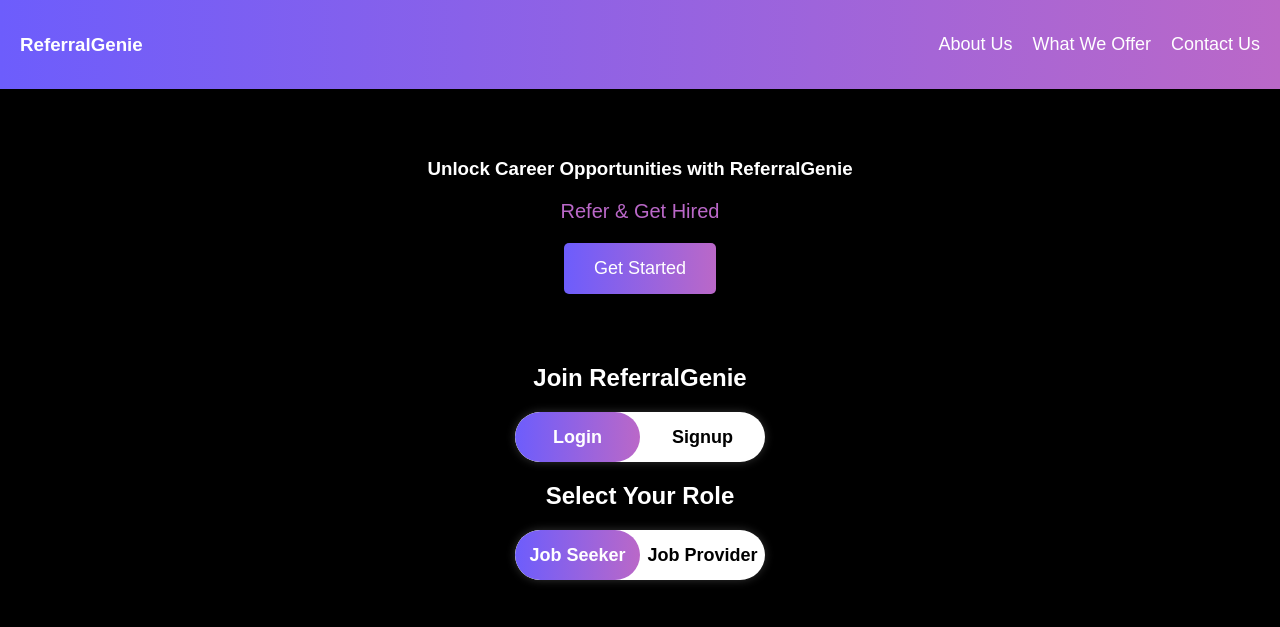
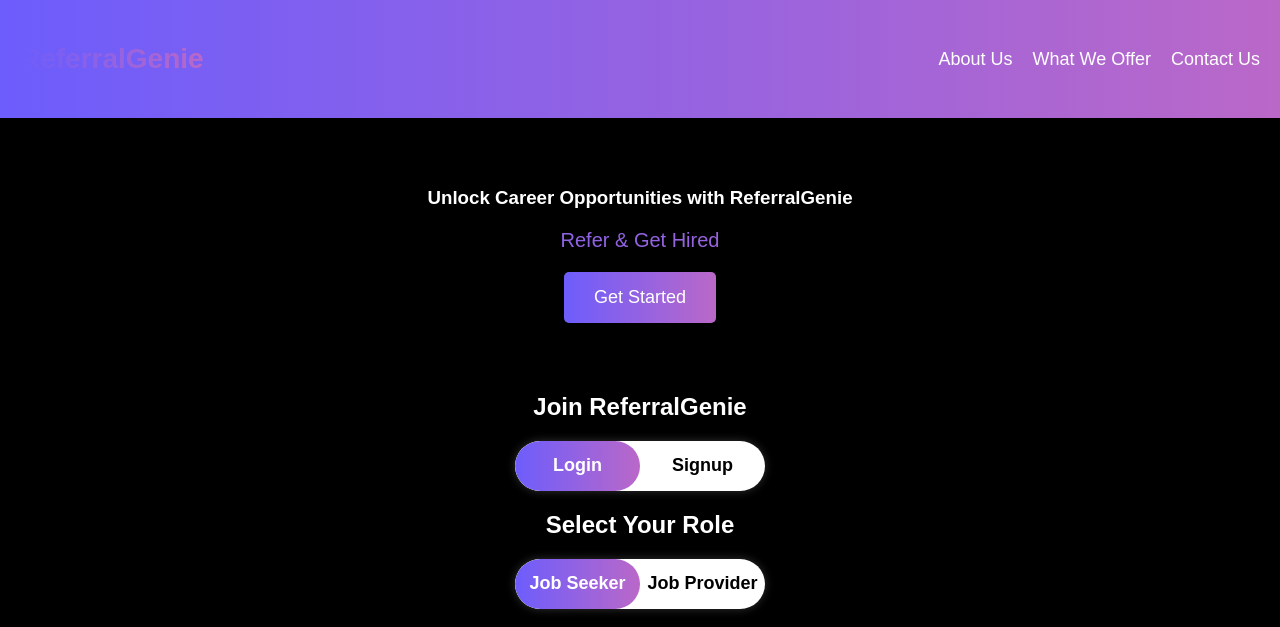
Before and after one commit to ShaikNihal0009/Referralgenie, a plain HTML site: page index.html in a window 1280 px wide. Shown: the top 627 px of the page. Drawn offline with Linux system fonts and the light colour scheme.

Commit message:
Update style.css

```diff
--- a/style.css
+++ b/style.css
@@ -20,6 +20,12 @@ header h1 {
     color: white;
 }
 
+header h3 {
+    font-size: 28px;
+    background: linear-gradient(to right, #6d5dfc, #ba68c8);
+    -webkit-background-clip: text;
+    -webkit-text-fill-color: transparent;
+}
 nav ul {
     list-style: none;
     display: flex;
@@ -47,7 +53,9 @@ nav ul li a {
 
 .hero p {
     font-size: 20px;
-    color: #ba68c8;
+    background: linear-gradient(to right, #6d5dfc, #ba68c8);
+    -webkit-background-clip: text;
+    -webkit-text-fill-color: transparent;
 }
 
 .cta-button {
```
